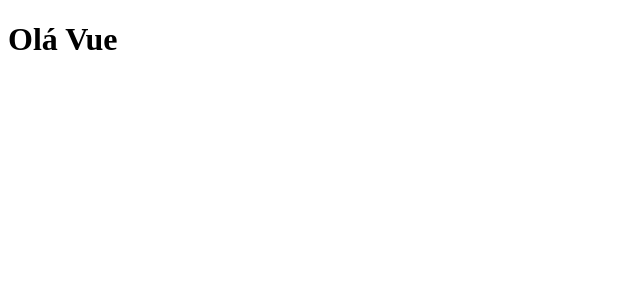
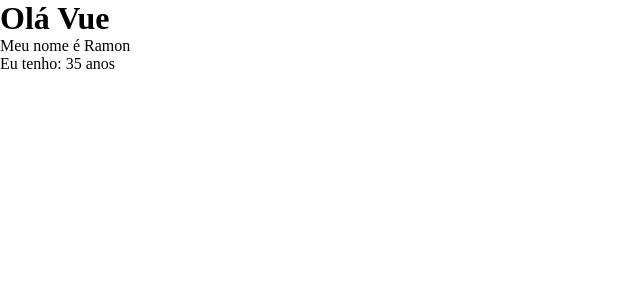
Before and after one commit to RNoleto/Portfolio2023-Vue3, a Vue app: page / in a window 1280 px wide. Shown: the top 300 px of the page, without its empty margins (0-640 px from the left). Built offline with nearby package versions, Linux system fonts and the light colour scheme.

Commit message:
Ajustes iniciais do global.scss

```diff
--- a/src/components/PrimeirComponente.vue
+++ b/src/components/PrimeirComponente.vue
@@ -1,9 +1,17 @@
 <template>
   <h1>Olá Vue</h1>
+  <p>Meu nome é {{ nome }}</p>
+  <p>Eu tenho: {{ idade }} anos</p>
 </template>
 
 <script>
 export default {
-  name: 'PrimeiroComponente'
+  name: 'PrimeiroComponente',
+  data(){
+    return{
+      nome: 'Ramon',
+      idade: 35,
+    }
+  }
 }
 </script>
--- a/src/global.scss
+++ b/src/global.scss
@@ -0,0 +1,9 @@
+//Reset Styles
+* {
+  margin: 0;
+  padding: 0;
+}
+
+a {
+  text-decoration: none;
+}
```
